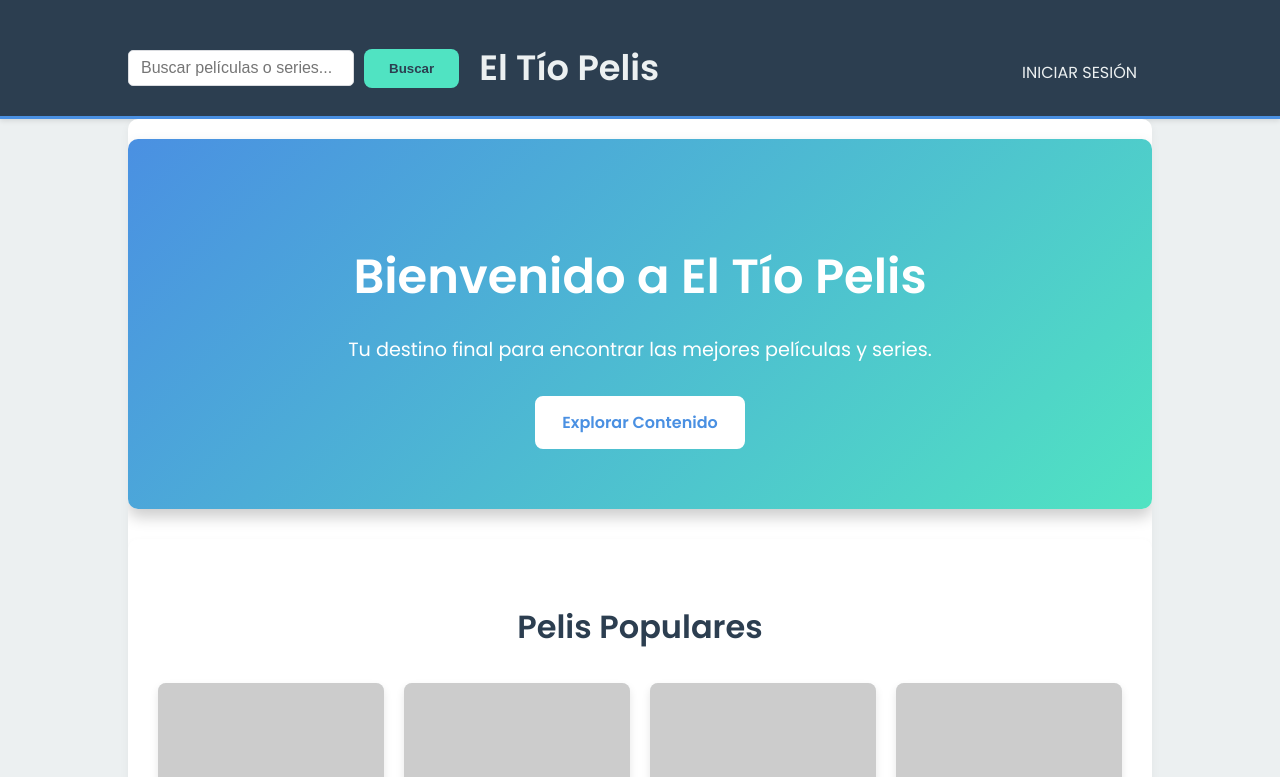
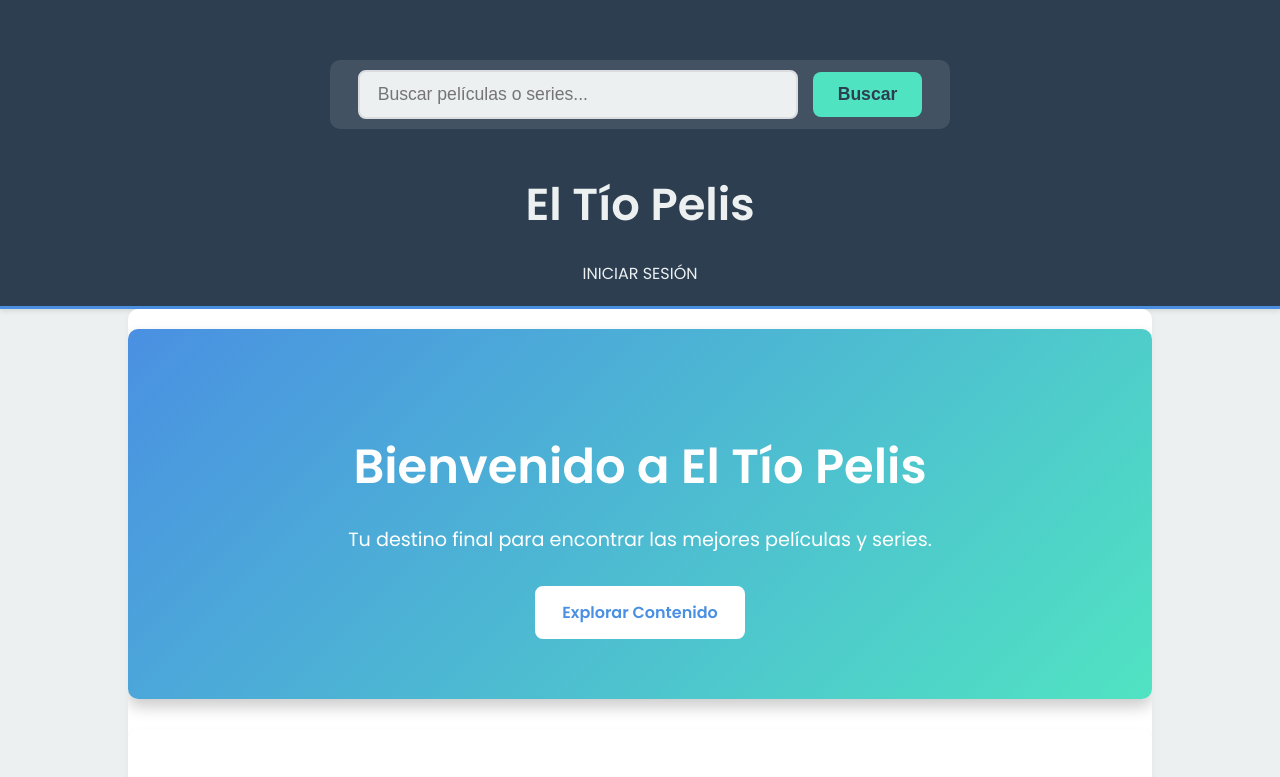
Before and after one commit to Dstruk/prueba1, a plain HTML site: page index.html in a window 1280 px wide. Shown: the top 777 px of the page. Drawn offline with Linux system fonts and the light colour scheme; placeholder pictures from the web are drawn by us.

Commit message:
Style: Modernize, enlarge, and center search bar

```diff
--- a/style.css
+++ b/style.css
@@ -36,40 +36,52 @@ header {
 
 header .container {
     display: flex;
-    justify-content: space-between;
-    align-items: center;
+    flex-direction: column; /* Cambiar a columna para que la barra de búsqueda y el título estén en líneas separadas */
+    justify-content: center; /* Centrar horizontalmente */
+    align-items: center; /* Centrar verticalmente */
     flex-wrap: wrap;
 }
 
 header h1 {
-    text-align: left;
-    flex-grow: 1;
-    margin: 0;
-    font-weight: 600;
-    font-size: 2.2em;
+    text-align: center; /* Centrar el título */
+    flex-grow: 0; /* No permitir que crezca */
+    margin: 20px 0 10px 0; /* Más espacio arriba y abajo del título */
+    font-weight: 700;
+    font-size: 2.8em;
+    width: 100%; /* Ocupar todo el ancho para centrarlo */
 }
 
 /* Estilos para la barra de búsqueda */
 .search-bar {
     display: flex;
     align-items: center;
+    justify-content: center; /* Centrar los elementos dentro de la barra */
+    width: 100%; /* Ocupar todo el ancho disponible para el centrado */
+    max-width: 600px; /* Limitar el ancho máximo para que no sea excesivamente grande */
     flex-grow: 0;
-    margin-right: 20px; /* Espacio entre la barra de búsqueda y el título */
+    margin: 20px 0; /* Espacio arriba y abajo */
+    padding: 10px;
+    background: rgba(255, 255, 255, 0.1);
+    border-radius: 10px;
 }
 
 .search-bar input[type="text"] {
-    padding: 8px 12px;
-    border: 1px solid var(--border-color);
-    border-radius: 5px;
-    font-size: 1em;
-    margin-right: 10px;
-    width: 200px; /* Ancho por defecto del input */
-    transition: width 0.3s ease;
+    padding: 12px 18px;
+    border: 2px solid var(--border-color);
+    border-radius: 8px; /* Bordes más redondeados */
+    font-size: 1.1em; /* Texto más grande */
+    margin-right: 15px; /* Más espacio entre el input y el botón */
+    width: calc(100% - 150px); /* Ajustar ancho para el botón */
+    max-width: 400px;
+    background-color: var(--light-color);
+    color: var(--text-color);
+    transition: border-color 0.3s ease, box-shadow 0.3s ease;
 }
 
 .search-bar input[type="text"]:focus {
-    width: 250px; /* Expandir al enfocar */
+    width: calc(100% - 150px); /* Mantener el ancho al enfocar */
     border-color: var(--primary-color);
+    box-shadow: 0 0 0 3px rgba(74, 144, 226, 0.2); /* Sombra de enfoque */
     outline: none;
 }
 
@@ -77,15 +89,17 @@ header h1 {
     background: var(--secondary-color);
     color: var(--dark-color);
     border: none;
-    padding: 8px 15px;
-    border-radius: 5px;
+    padding: 12px 25px; /* Botón más grande */
+    border-radius: 8px; /* Bordes más redondeados */
     cursor: pointer;
-    font-weight: 600;
-    transition: background-color 0.3s ease;
+    font-weight: 700; /* Texto más negrita */
+    font-size: 1.1em;
+    transition: background-color 0.3s ease, transform 0.2s ease;
 }
 
 .btn-secondary:hover {
     background: #46c3a1; /* Tono más oscuro del secondary-color */
+    transform: translateY(-2px);
 }
 
 /* Estilos para la navegación */
```
